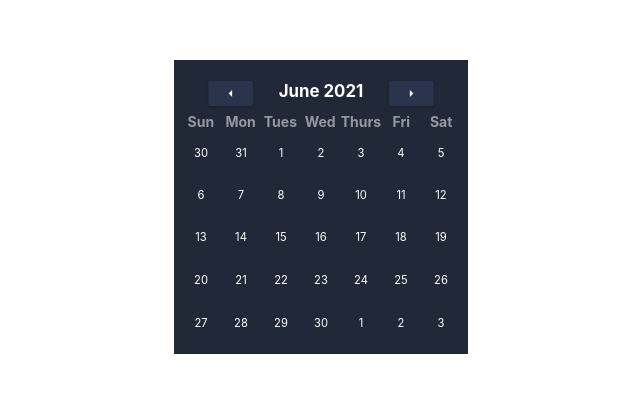
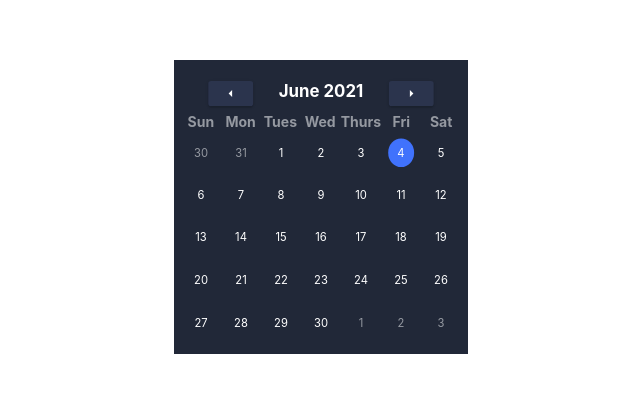
Before and after one commit to JarenKempton/Calendar-Component, a React (Create React App) app: page / in a window 1280 px wide. Shown: the part 103-496 px from the top of the page, without its empty margins (319-959 px from the left). Built offline with nearby package versions, Linux system fonts and the light colour scheme.

Commit message:
Worked on switching Months on calendar component

```diff
--- a/src/Components/Canlendar.js
+++ b/src/Components/Canlendar.js
@@ -8,53 +8,59 @@ import ArrowLeftIcon from '@material-ui/icons/ArrowLeft';
 import ArrowRightIcon from '@material-ui/icons/ArrowRight';
 
 function Calendar() {
-    const [ dateState, setDateState ] = useState();
-    const [ monthState, setMonthState ] = useState(new Date(Date.now()).getMonth());
+    const [ dateState, setDateState ] = useState(Date.now());
+    const [ monthState, setMonthState ] = useState(new Date(dateState).getMonth());
+    const [ dateObject, setDateObject ] = useState(Format.msToDateObject(dateState));
     let date = Format.msToDateObject(dateState);
 
     const fadeNonMonthDays = (topRow, bottomRow) => {
-
+        if(topRow){
             for(let i=0; i<7; i++){
+                console.log(`Top row: ${topRow.childNodes[i].innerHTML}`);
+                console.log(dateObject);
                 if(topRow.childNodes[i].innerHTML > 7){
                     topRow.childNodes[i].style.color="#9599a1";
-
+                } else {
+                    topRow.childNodes[i].style.color='#ffffff';
                 }
             }
+        }
+        if(bottomRow){
             for(let i=0; i<7; i++){
-
+                console.log(`Bottom row: ${bottomRow.childNodes[i].innerHTML}`)
                 if(bottomRow.childNodes[i].innerHTML < 24){
                     bottomRow.childNodes[i].style.color="#9599a1";
 
+                } else {
+                    bottomRow.childNodes[i].style.color='#ffffff';
+                }
             }
         }
     }
     useEffect(() => {
-        setDateState(Date.now())
         let currentDay = document.getElementById(`c${date.currentDay}`);
         if (currentDay) {
             currentDay.classList.add('currentDay');
+            console.log(currentDay);
         }
-        console.log(currentDay);
         let firstWeek = document.getElementById('first-week');
         let lastWeek = document.getElementById('last-week');
         fadeNonMonthDays(firstWeek, lastWeek);
       }, [])
 
       const previousMonth = () => {
-        setMonthState(monthState - 1);
-        setDateState(new Date().setMonth(monthState));
-        console.log(monthState);
-        let firstWeek = document.getElementById('first-week');
-        let lastWeek = document.getElementById('last-week');
-        fadeNonMonthDays(firstWeek, lastWeek);      }
+        setDateState(new Date().setMonth(monthState - 1));
+        setMonthState(new Date(dateState).getMonth());
+        console.log(date);
+        fadeNonMonthDays(document.getElementById('first-week'), document.getElementById('last-week'))
+    }
 
       const nextMonth = () => {
-        setMonthState(monthState + 1);
         setDateState(new Date().setMonth(monthState + 1));
+        setMonthState(new Date(dateState).getMonth());
         console.log(monthState);
-        let firstWeek = document.getElementById('first-week');
-        let lastWeek = document.getElementById('last-week');
-        fadeNonMonthDays(firstWeek, lastWeek);      }
+        fadeNonMonthDays(document.getElementById('first-week'), document.getElementById('last-week'))
+    }
     return (
         <ThemeProvider theme={theme} >
             <div className="calendar-container">
```
Lines whose indentation alone changed are shown as unchanged.
